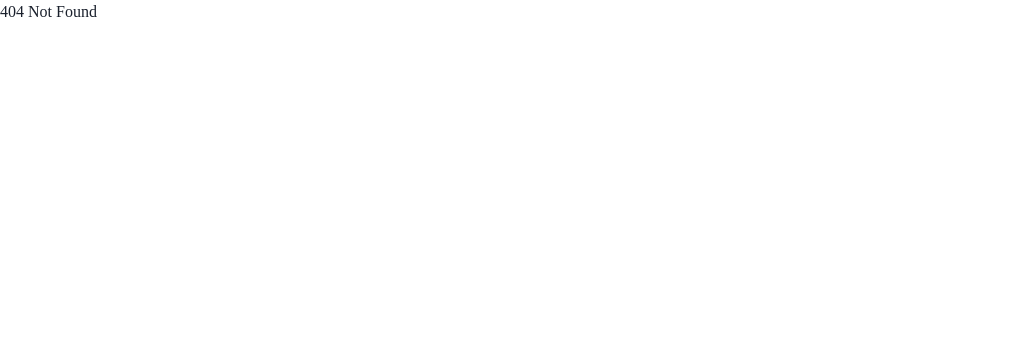
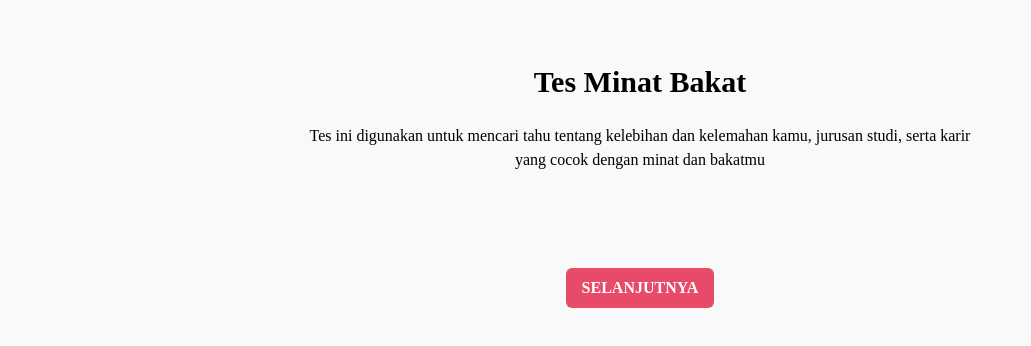
Before and after one commit to rg-km/final-project-engineering-51, a React (Create React App) app in the folder frontend/my-app/: page /test-page in a window 1280 px wide. Before the commit this address had no page. Shown: the top 346 px of the page, without its empty margins (0-1031 px from the left). Built offline with nearby package versions, Linux system fonts and the light colour scheme.

Commit message:
Add soal page

```diff
--- a/frontend/my-app/package.json
+++ b/frontend/my-app/package.json
@@ -10,13 +10,15 @@
     "@testing-library/jest-dom": "^5.16.4",
     "@testing-library/react": "^13.3.0",
     "@testing-library/user-event": "^13.5.0",
+    "axios": "^0.27.2",
     "framer-motion": "^6.3.11",
     "react": "^18.1.0",
     "react-dom": "^18.1.0",
     "react-icons": "^4.4.0",
     "react-router-dom": "^6.3.0",
     "react-scripts": "5.0.1",
-    "web-vitals": "^2.1.4"
+    "web-vitals": "^2.1.4",
+    "zustand": "^4.0.0-rc.1"
   },
   "scripts": {
     "start": "react-scripts start",
--- a/frontend/my-app/src/App.js
+++ b/frontend/my-app/src/App.js
@@ -6,6 +6,7 @@ import RegisterForm from "./pages/RegisterForm";
 import ErrorPage from "./pages/ErrorPage";
 import TestOpening from "./pages/TestOpening";
 import TestComplete from "./pages/TestComplete";
+import TestMinatBakat from "./pages/TestMinatBakat";
 
 function App() {
   return (
@@ -16,6 +17,7 @@ function App() {
             <Route path="/login" element={<LoginForm/>} />
             <Route path="/register" element={<RegisterForm/>} />
             <Route path="/test-opening" element={<TestOpening/>} />
+            <Route path="/test-page" element={<TestMinatBakat/>} />
             <Route path="/test-complete" element={<TestComplete/>} />
             <Route path="*" element={<ErrorPage/>}/>
         </Routes>
--- /dev/null
+++ b/frontend/my-app/src/pages/TestMinatBakat.js
@@ -0,0 +1,71 @@
+import {
+  Box,
+  Button,
+  Text,
+  Heading,
+  Flex,
+  Progress,
+  Radio,
+  RadioGroup,
+  Stack
+} from '@chakra-ui/react';
+import * as React from 'react';
+import axios from 'axios';
+import SoalStore from '../store/SoalStore';
+import { useEffect } from 'react';
+
+function TestMinatBakat() {
+  const soal = SoalStore((state) => state.soal);
+  const getSoal = SoalStore((state) => state.getSoal);
+  useEffect(() => {
+    getSoal();
+  }, [])
+
+  return(
+    <>
+      <Box id='test-minatbakat' bg='#F9F9F9' w='100%' py={16} px={36} color='black'>
+        <Flex textAlign='center' alignItems='center' flexDirection='column' gap={12}>
+          <Box>
+            <Heading as='h1' size='lg' mb={6}>
+              Tes Minat Bakat
+            </Heading>
+            <Text w='2xl'>
+              Tes ini digunakan untuk mencari tahu tentang kelebihan dan kelemahan kamu,
+              jurusan studi, serta karir yang cocok dengan minat dan bakatmu
+            </Text>
+          </Box>
+
+          {/* <Flex alignItems='center' gap={3}>
+            <Box>
+              <Text>
+                Progress
+              </Text>
+            </Box>
+            <Progress colorScheme='yellow' size='sm' w='500px' value={20} />
+            <Box>
+              <Text>2/10</Text>
+            </Box>
+          </Flex> */}
+
+          <Flex w='2xl' flexDirection='column'>
+            {
+              soal.map((e) => (
+                <Box key={e.no_soal}>
+                  {e.no_soal} {e.desc_soal}
+                </Box>
+              ))
+            }
+          </Flex>
+
+          <Box>
+            <Button colorScheme="gray.600" backgroundColor='primary.500'>
+              SELANJUTNYA
+            </Button>
+          </Box>
+        </Flex>
+      </Box>
+    </>
+  );
+}
+
+export default TestMinatBakat;
--- a/frontend/my-app/src/pages/TestOpening.js
+++ b/frontend/my-app/src/pages/TestOpening.js
@@ -6,6 +6,7 @@ import {
   Heading,
   Flex,
 } from '@chakra-ui/react';
+import { Link } from 'react-router-dom';
 import Petunjuk1 from '../assets/petunjuk-1.png';
 import Petunjuk2 from '../assets/petunjuk-2.png';
 import Petunjuk3 from '../assets/petunjuk-3.png';
@@ -15,16 +16,19 @@ import Header from '../components/Header';
 function TestOpening() {
   const property = [
     {
+      id: 1,
       imageUrl: Petunjuk1,
       imageAlt: 'petunjuk-1',
       text: 'Tes ini terdiri dari xx pertanyaan, umumnya memakan waktu selama 10 menit.'
     },
     {
+      id: 2,
       imageUrl: Petunjuk2,
       imageAlt: 'petunjuk-2',
       text: 'Jika pernyataan di dalam soal sesuai dengan diri kamu, pilih “YA”. Jika tidak sesuai dengan kamu, pilih “TIDAK”'
     },
     {
+      id: 3,
       imageUrl: Petunjuk3,
       imageAlt: 'petunjuk-3',
       text: 'Tidak ada jawaban benar maupun salah, pilihlah jawaban yang sesuai dengan diri kamu.'
@@ -48,7 +52,7 @@ function TestOpening() {
           <Flex className='guide-container' gap={9}>
             {
               property.map((el) => (
-                <Box w='100%'>
+                <Box w='100%' key={el.id}>
                   <Image
                     w='100%'
                     objectFit='cover'
@@ -66,9 +70,11 @@ function TestOpening() {
             }
           </Flex>
           <Box>
-            <Button colorScheme="gray.600" backgroundColor='primary.500'>
-              MULAI TES SEKARANG
-            </Button>
+            <Link to='/test-page'>
+              <Button colorScheme="gray.600" backgroundColor='primary.500'>
+                MULAI TES SEKARANG
+              </Button>
+            </Link>
           </Box>
         </Flex>
       </Box>
--- /dev/null
+++ b/frontend/my-app/src/store/SoalStore.js
@@ -0,0 +1,16 @@
+import create from 'zustand'
+import axios from 'axios'
+
+const SoalStore = create(set => ({
+  soal: [],
+  getSoal: async () => {
+    try{
+      const response = await axios.get('localhost:8080/api/test/soal?page=1')
+      set({soal: response.data})
+    } catch(e) {
+      console.log(e);
+    }
+  }
+}))
+
+export default SoalStore;
```
Also changed, not shown: 1 other file (tests, documents, lock files or other folders).
